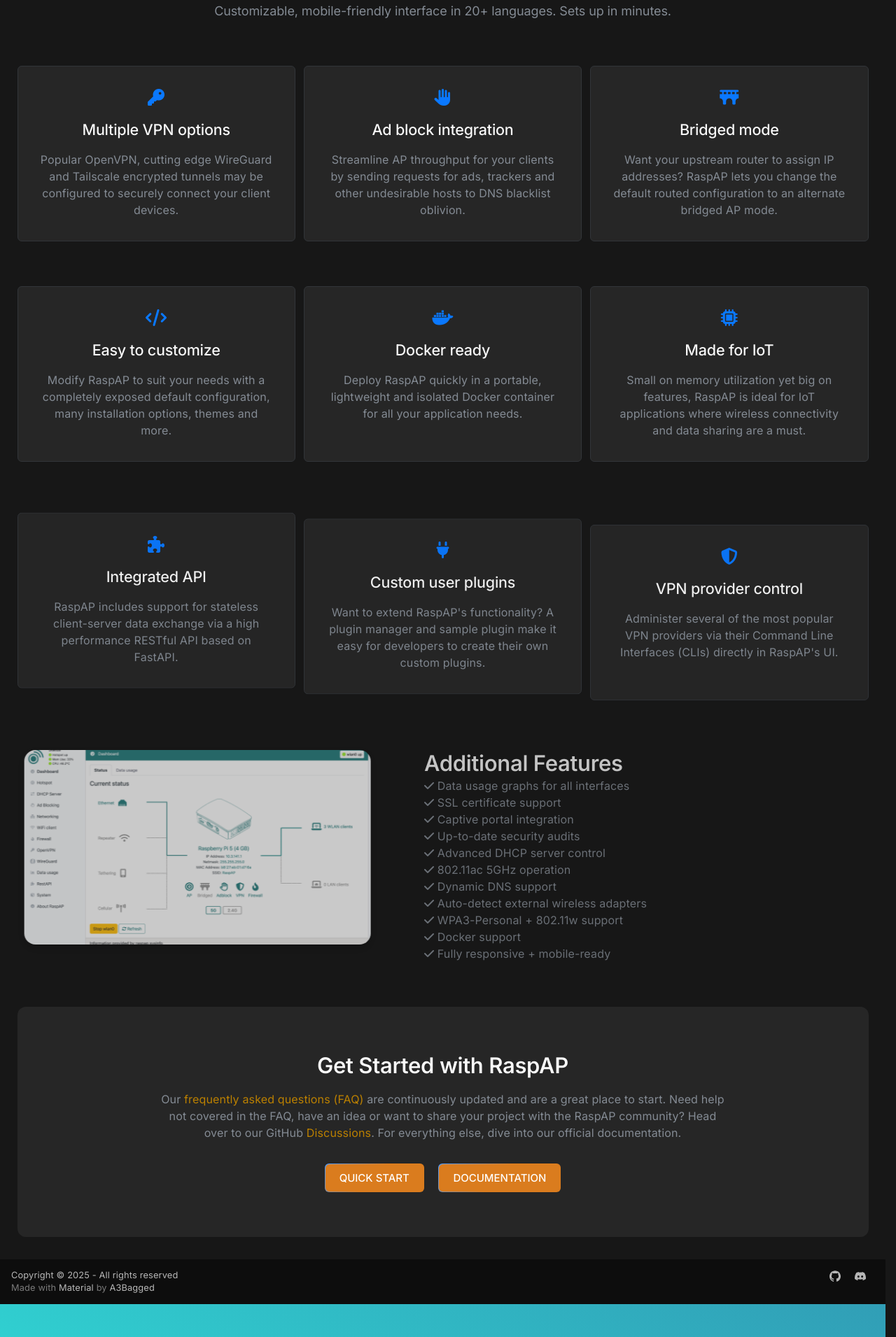
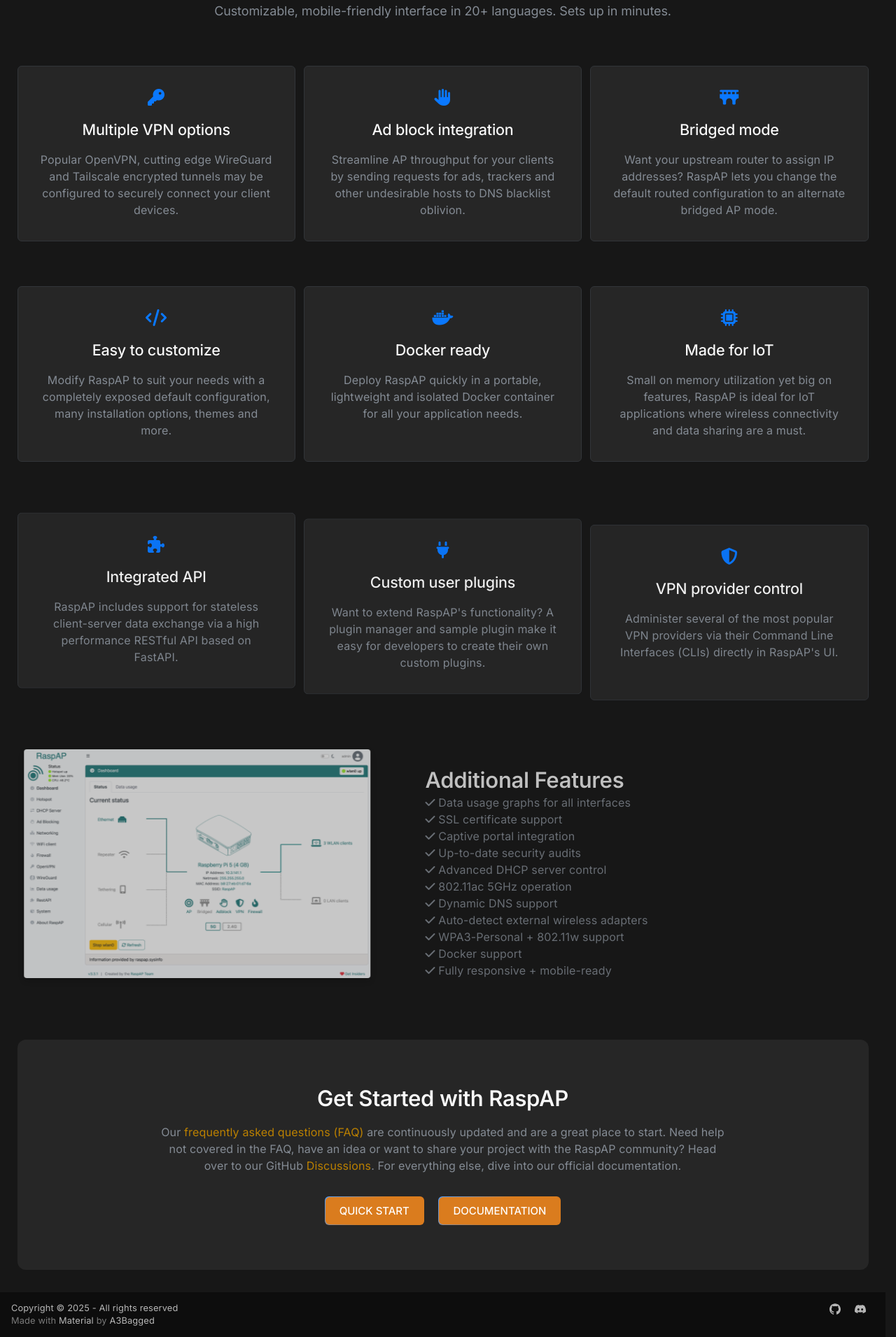
Before and after one commit to RaspAP/theme-test, an MkDocs documentation site: the page built from docs/index.md, in a window 1280 px wide. Shown: the part 994-2905 px from the top of the page at 70% size. Built offline with MkDocs 1.6.1 and Material for MkDocs 9.7.7, drawn with Linux system fonts in a browser that asks for light colours; nearby versions of some CDN libraries; comment, search, counter and statistics services are not loaded.

Commit message:
Tweak .grid-image to prevent clipping

```diff
--- a/custom/overrides/assets/stylesheets/home.css
+++ b/custom/overrides/assets/stylesheets/home.css
@@ -478,9 +478,7 @@
 
 .grid-image img {
     max-width: 100%;
-    aspect-ratio: 16 / 9;
-
-    border-radius: var(--br-16);
+    border-radius: var(--br-04);
 }
 
 /* ====== FAQ ====== */
```
